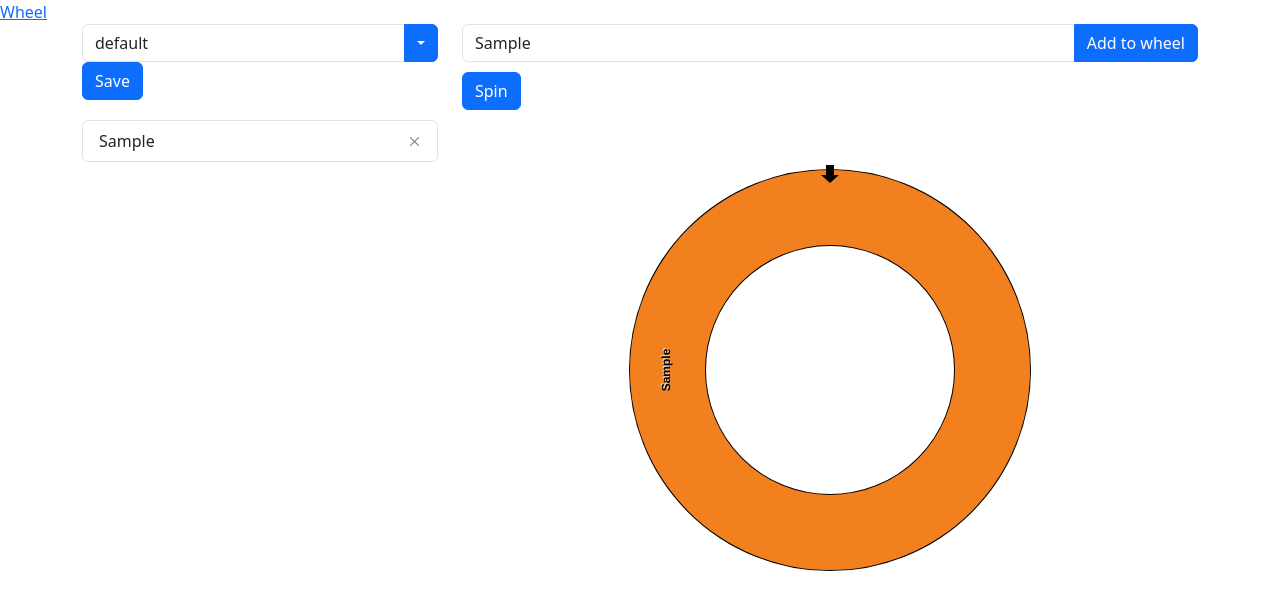
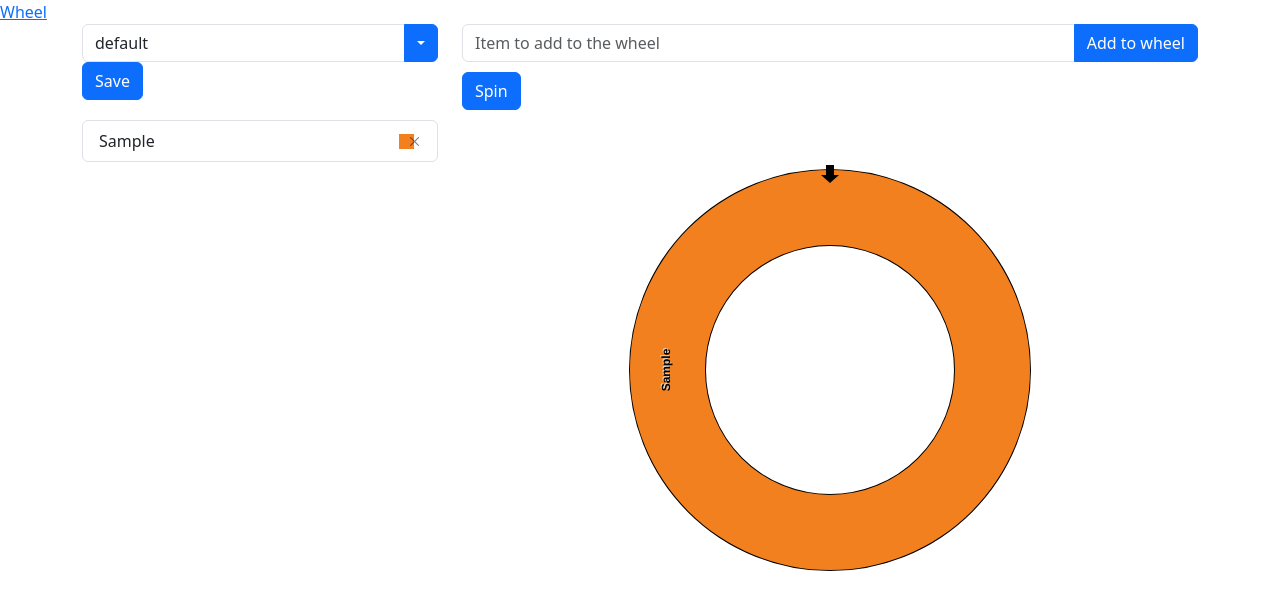
Before and after one commit to Pop115/Randomix, a Vue app: page /wheel in a window 1280 px wide. Both pictures are taken after typing "Sample" into the empty fields and a click on the button "Add to wheel". Shown: the top 610 px of the page. Built offline with nearby package versions, Linux system fonts and the light colour scheme.

Commit message:
Add item on enter, remove the space removal and clear input after new item is added

```diff
--- a/src/assets/main.css
+++ b/src/assets/main.css
@@ -16,3 +16,10 @@ canvas {
   display: block;
   margin: auto;
 }
+
+.minuature-color {
+  position: relative;
+  width: 15px;
+  height: 15px;
+  left: 125px;
+}
--- a/src/views/WheelView.vue
+++ b/src/views/WheelView.vue
@@ -135,10 +135,11 @@ function easeOut(t, b, c, d) {
 }
 
 function addItemToWheel() {
-    var arrayItems = itemInput.value.replace(/\s/g, '').trim().split(",");
+    var arrayItems = itemInput.value.trim().split(",");
     options.value.push(...arrayItems);
     //options.push(itemInput.value);
     redrawWheel();
+    itemInput.value = "";
 }
 
 function redrawWheel() {
@@ -193,6 +194,10 @@ function showToast(message) {
     toast.show()
 }
 
+function onEnter() {
+    addItemToWheel();
+}
+
 onMounted(() => {
     drawRouletteWheel();
     loadItemsFromWheel("default");
@@ -227,10 +232,9 @@ onMounted(() => {
                 <div class="row">
                     <div class="col">
                         <ul class="list-group">
-                            <li v-for="itemOption in options"
-                                class="list-group-item d-flex justify-content-between align-items-center">{{
-        itemOption
-}}
+                            <li v-for="(itemOption, index) in options" class="list-group-item d-flex justify-content-between align-items-center">
+                                <span>{{itemOption}}</span>
+                                <div class="minuature-color" :style="{'background-color':getColor(index, options.length)}"></div>
                                 <button @click="deleteItemFromList(itemOption)" type="button"
                                     class="btn-close btn-sm delete-list-item" aria-label="Close"></button>
                             </li>
@@ -244,7 +248,7 @@ onMounted(() => {
                     <div class="col">
                         <div class="input-group">
                             <input type="text" v-model="itemInput" class="form-control"
-                                placeholder="Item to add to the wheel" />
+                                placeholder="Item to add to the wheel" v-on:keyup.enter="onEnter" />
                             <button type="button" @click="addItemToWheel" class="btn btn-primary">Add to wheel</button>
                         </div>
                     </div>
```
